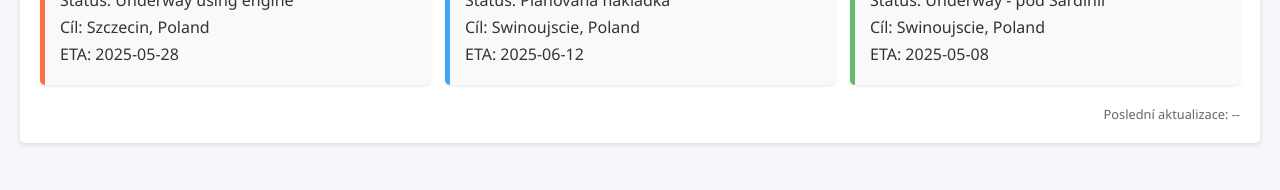
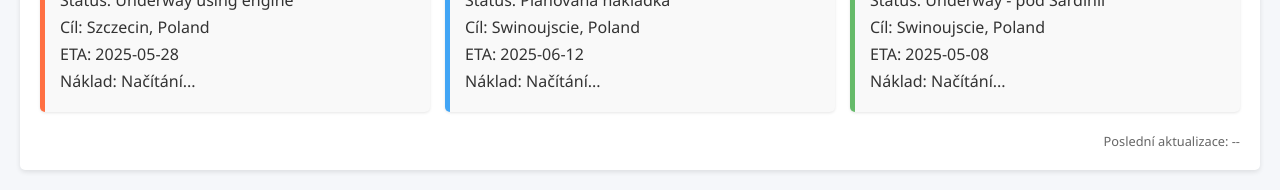
Before and after one commit to rukacz/vessel_tracker, a website: page spojeny2.html in a window 1280 px wide. Shown: the part 981-1171 px from the top of the page. Before the commit the page ends 1144 px from the top, so only its background shows below. Drawn offline with nearby package versions, Linux system fonts and the light colour scheme.

Commit message:
Update spojeny2.html

```diff
--- a/spojeny2.html
+++ b/spojeny2.html
@@ -541,6 +541,7 @@
                                 <p id="flamingo-1-status">Status: Načítání...</p>
                                 <p id="flamingo-1-destination">Cíl: Načítání...</p>
                                 <p id="flamingo-1-eta">ETA: Načítání...</p>
+                                <p id="flamingo-1-cargo">Náklad: Načítání...</p>
                             </div>
                             <div class="vessel-card pelikan">
                                 <h3>PELIKAN</h3>
@@ -548,6 +549,7 @@
                                 <p id="pelikan-status">Status: Načítání...</p>
                                 <p id="pelikan-destination">Cíl: Načítání...</p>
                                 <p id="pelikan-eta">ETA: Načítání...</p>
+                                <p id="pelikan-cargo">Náklad: Načítání...</p>
                             </div>
                             <div class="vessel-card harmony">
                                 <h3>HARMONY</h3>
@@ -555,6 +557,7 @@
                                 <p id="harmony-status">Status: Načítání...</p>
                                 <p id="harmony-destination">Cíl: Načítání...</p>
                                 <p id="harmony-eta">ETA: Načítání...</p>
+                                <p id="harmony-cargo">Náklad: Načítání...</p>
                             </div>
                         </div>
                         <div class="update-info" id="last-update">
```
